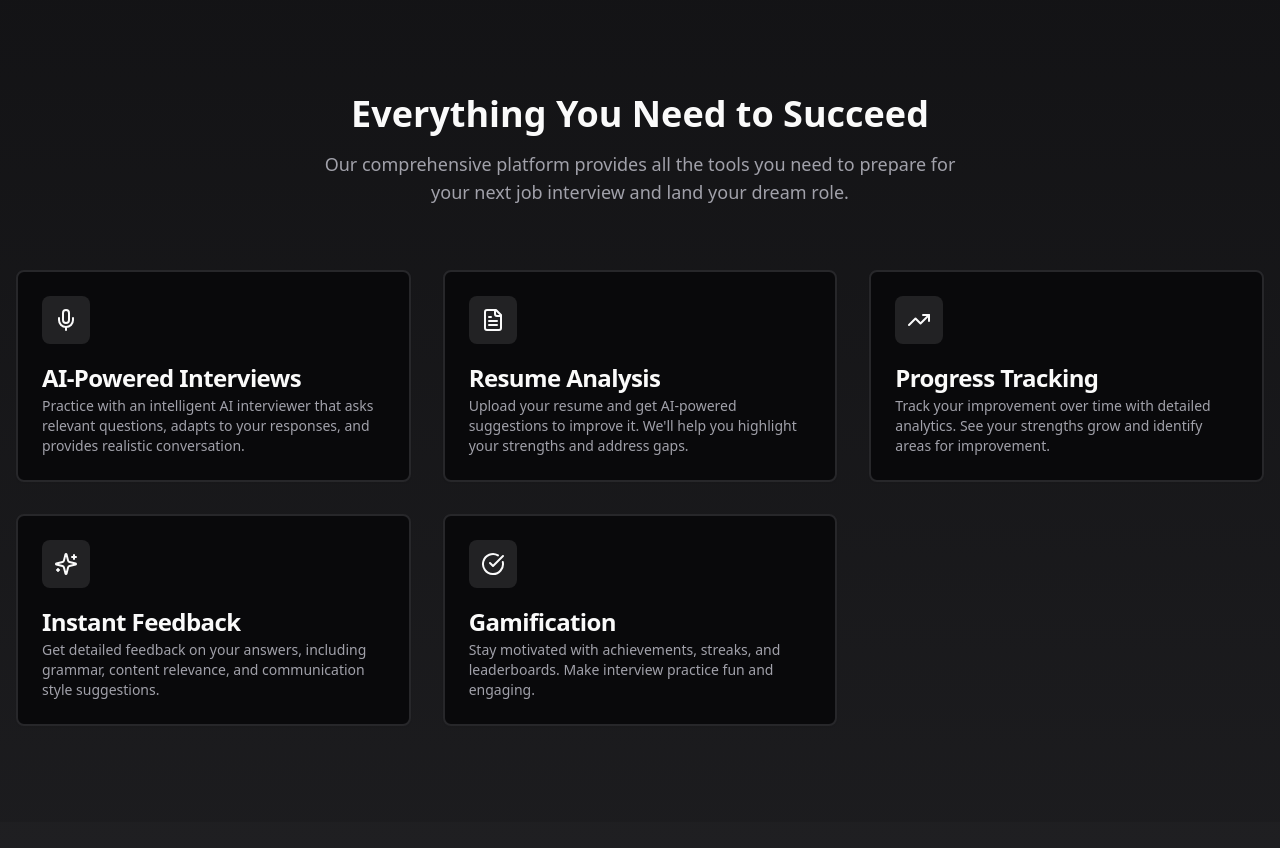
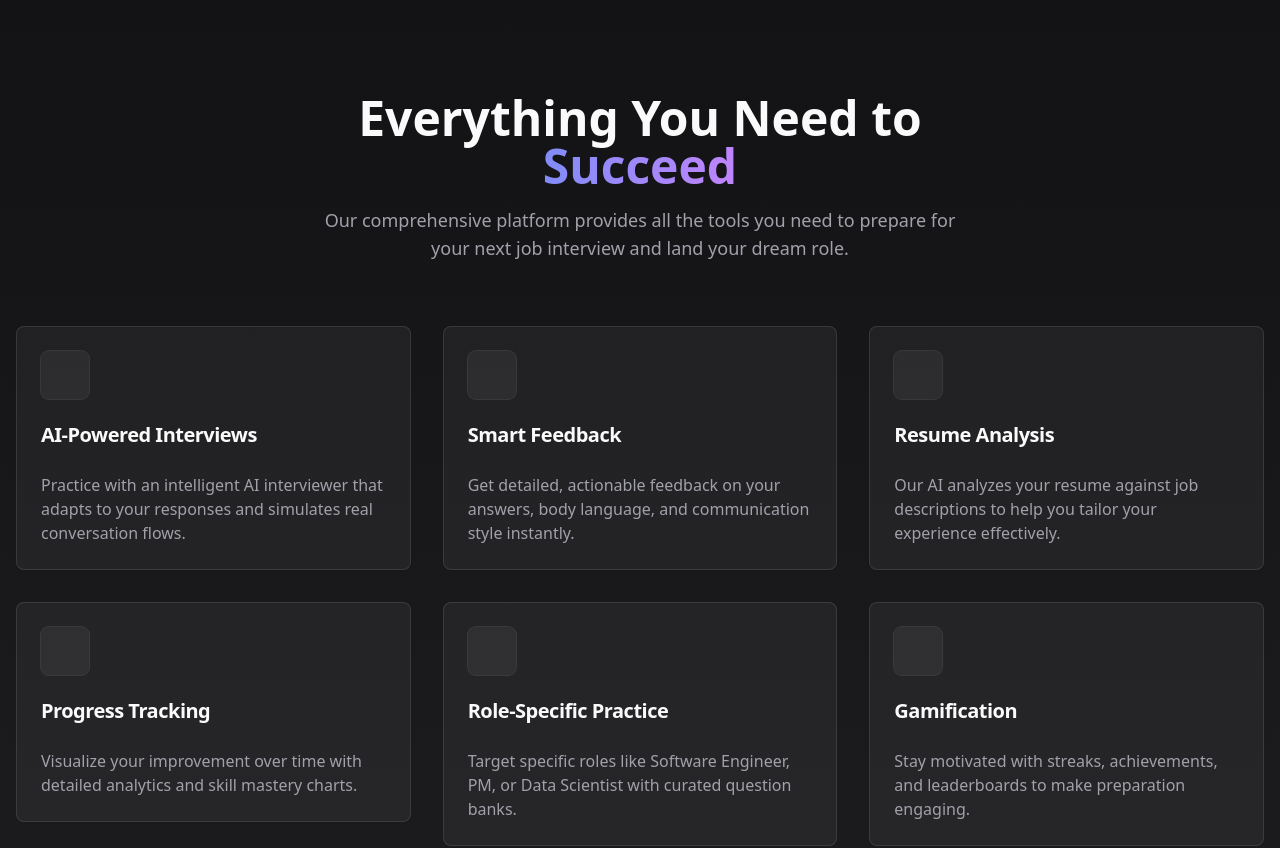
Before and after one commit to Rakibulislam-emon/MockMasterAi, a Next.js app: page / in a window 1280 px wide. Shown: the part 980-1828 px from the top of the page. Built offline with nearby package versions, Linux system fonts and the light colour scheme; no server answers.

Commit message:
Update Features component with new design and features

```diff
--- a/src/components/home/Features.tsx
+++ b/src/components/home/Features.tsx
@@ -1,65 +1,127 @@
 'use client';
 
-import { Card, CardDescription, CardHeader, CardTitle } from '@/components/ui/card';
-import { Mic, FileText, TrendingUp, Sparkles, CheckCircle } from 'lucide-react';
+import { Card, CardContent, CardHeader, CardTitle } from '@/components/ui/card';
+import { Mic, FileText, TrendingUp, Sparkles, CheckCircle, Brain, Target, Zap } from 'lucide-react';
+import { motion } from 'framer-motion';
 
-export function Features() {
 const features = [
   {
-      icon: <Mic className="h-6 w-6 text-primary" />,
+    icon: Mic,
     title: 'AI-Powered Interviews',
     description:
-        'Practice with an intelligent AI interviewer that asks relevant questions, adapts to your responses, and provides realistic conversation.',
+      'Practice with an intelligent AI interviewer that adapts to your responses and simulates real conversation flows.',
+    color: 'from-blue-500 to-cyan-500',
   },
   {
-      icon: <FileText className="h-6 w-6 text-primary" />,
+    icon: Brain,
+    title: 'Smart Feedback',
+    description:
+      'Get detailed, actionable feedback on your answers, body language, and communication style instantly.',
+    color: 'from-purple-500 to-pink-500',
+  },
+  {
+    icon: FileText,
     title: 'Resume Analysis',
     description:
-        "Upload your resume and get AI-powered suggestions to improve it. We'll help you highlight your strengths and address gaps.",
+      'Our AI analyzes your resume against job descriptions to help you tailor your experience effectively.',
+    color: 'from-amber-500 to-orange-500',
   },
   {
-      icon: <TrendingUp className="h-6 w-6 text-primary" />,
+    icon: TrendingUp,
     title: 'Progress Tracking',
     description:
-        'Track your improvement over time with detailed analytics. See your strengths grow and identify areas for improvement.',
+      'Visualize your improvement over time with detailed analytics and skill mastery charts.',
+    color: 'from-green-500 to-emerald-500',
   },
   {
-      icon: <Sparkles className="h-6 w-6 text-primary" />,
-      title: 'Instant Feedback',
+    icon: Target,
+    title: 'Role-Specific Practice',
     description:
-        'Get detailed feedback on your answers, including grammar, content relevance, and communication style suggestions.',
+      'Target specific roles like Software Engineer, PM, or Data Scientist with curated question banks.',
+    color: 'from-red-500 to-rose-500',
   },
   {
-      icon: <CheckCircle className="h-6 w-6 text-primary" />,
+    icon: Zap,
     title: 'Gamification',
     description:
-        'Stay motivated with achievements, streaks, and leaderboards. Make interview practice fun and engaging.',
+      'Stay motivated with streaks, achievements, and leaderboards to make preparation engaging.',
+    color: 'from-yellow-400 to-amber-500',
   },
 ];
 
+const container = {
+  hidden: { opacity: 0 },
+  show: {
+    opacity: 1,
+    transition: {
+      staggerChildren: 0.1,
+    },
+  },
+};
+
+const item = {
+  hidden: { opacity: 0, y: 20 },
+  show: { opacity: 1, y: 0 },
+};
+
+export function Features() {
   return (
     <section id="features" className="container mx-auto px-4 py-24">
       <div className="mb-16 text-center">
-        <h2 className="mb-4 text-3xl font-bold md:text-4xl">Everything You Need to Succeed</h2>
-        <p className="mx-auto max-w-2xl text-lg text-muted-foreground">
+        <motion.h2
+          initial={{ opacity: 0, y: 20 }}
+          whileInView={{ opacity: 1, y: 0 }}
+          viewport={{ once: true }}
+          transition={{ duration: 0.5 }}
+          className="mb-4 text-3xl font-bold md:text-5xl"
+        >
+          Everything You Need to <br />
+          <span className="bg-gradient-to-r from-indigo-400 to-purple-400 bg-clip-text text-transparent">
+            Succeed
+          </span>
+        </motion.h2>
+        <motion.p
+          initial={{ opacity: 0, y: 20 }}
+          whileInView={{ opacity: 1, y: 0 }}
+          viewport={{ once: true }}
+          transition={{ delay: 0.2, duration: 0.5 }}
+          className="mx-auto max-w-2xl text-lg text-muted-foreground"
+        >
           Our comprehensive platform provides all the tools you need to prepare for your next job
           interview and land your dream role.
-        </p>
+        </motion.p>
       </div>
 
-      <div className="grid gap-8 md:grid-cols-2 lg:grid-cols-3">
+      <motion.div
+        variants={container}
+        initial="hidden"
+        whileInView="show"
+        viewport={{ once: true }}
+        className="grid gap-8 md:grid-cols-2 lg:grid-cols-3"
+      >
         {features.map((feature, index) => (
-          <Card key={index} className="border-2 transition-colors hover:border-primary/50">
+          <motion.div key={index} variants={item}>
+            <Card className="group relative overflow-hidden border-white/10 bg-white/5 transition-colors hover:bg-white/10">
+              <div
+                className={`absolute inset-0 bg-gradient-to-br ${feature.color} opacity-0 transition-opacity duration-500 group-hover:opacity-5`}
+              />
               <CardHeader>
-              <div className="mb-4 flex h-12 w-12 items-center justify-center rounded-lg bg-primary/10">
-                {feature.icon}
+                <div className="mb-4 inline-flex h-12 w-12 items-center justify-center rounded-lg bg-white/5 ring-1 ring-white/10 transition-all duration-300 group-hover:scale-110 group-hover:ring-white/20">
+                  <feature.icon
+                    className={`h-6 w-6 bg-gradient-to-br ${feature.color} bg-clip-text text-transparent`}
+                  />
+                  {/* Fallback icon color if gradient text fails */}
+                  <feature.icon className="absolute h-6 w-6 text-white opacity-0 transition-opacity group-hover:opacity-100" />
                 </div>
-              <CardTitle>{feature.title}</CardTitle>
-              <CardDescription>{feature.description}</CardDescription>
+                <CardTitle className="text-xl">{feature.title}</CardTitle>
               </CardHeader>
+              <CardContent>
+                <p className="text-muted-foreground">{feature.description}</p>
+              </CardContent>
             </Card>
+          </motion.div>
         ))}
-      </div>
+      </motion.div>
     </section>
   );
 }
```
Lines whose indentation alone changed are shown as unchanged.
